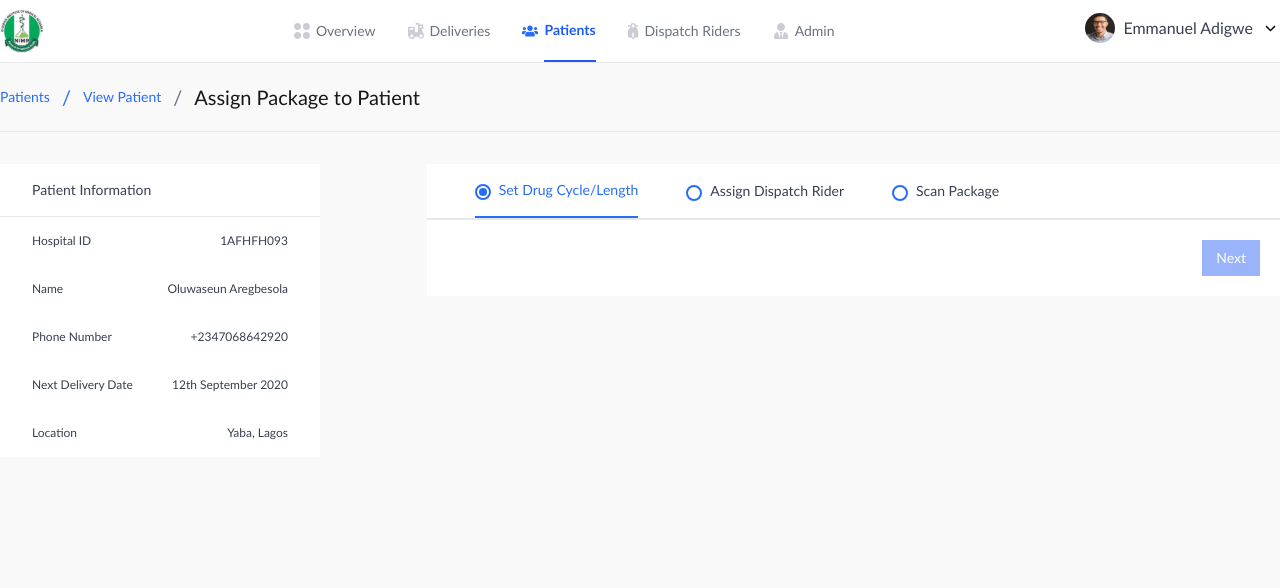
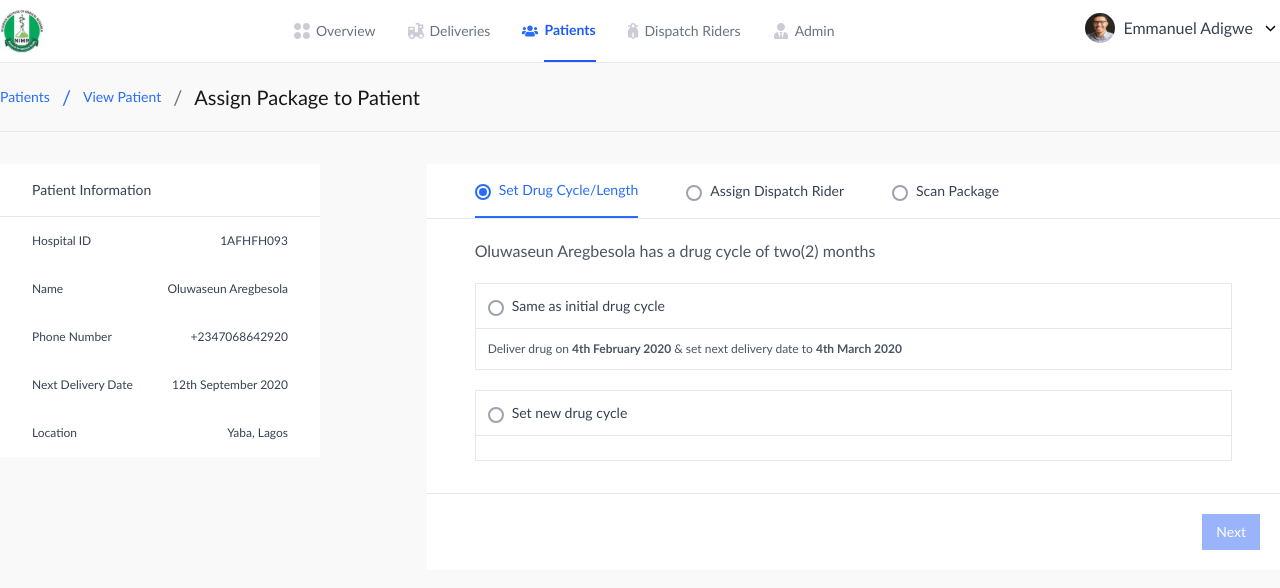
Before and after one commit to mico007/cc_hub_Nimcure_frontend_app, a Next.js app: page /assign-package in a window 1280 px wide. Shown: the top 588 px of the page. Built offline with nearby package versions, Linux system fonts and the light colour scheme; what @ant-design/nextjs-registry would draw is missing.

Commit message:
5th commit

```diff
--- /dev/null
+++ b/app/assign-package/components/SetDrugCycle.tsx
@@ -0,0 +1,54 @@
+import React, {useState} from "react";
+
+interface IProps {
+    setState:  React.Dispatch<React.SetStateAction<boolean>>
+}
+
+const SetDrugCycle = ({setState}:IProps) => {
+
+    const [activeRadioTab, setActiveRadioTab] = useState('');
+
+    const radioTabs = [
+        {id: 'Same as initial drug cycle', label: 'Same as initial drug cycle', paragraph: <>Deliver drug on <span className='font-semibold'>4th February 2020</span> & set next delivery date to <span className='font-semibold'>4th March 2020</span></>},
+        {id: 'Set new drug cycle', label: 'Set new drug cycle'},
+    ];
+
+    return (
+        <div className='mt-5 mb-8 mx-12'>
+            <h3 className='tsxt-xs text-gray-600 mb-5'>
+                Oluwaseun Aregbesola has a drug cycle of two(2) months
+            </h3>
+            <div>
+                {radioTabs.map((tab) => (
+                    <div key={tab.id} className={`border ${activeRadioTab === tab.id && 'border-outlineBlue'} mb-5`}>
+                        <div className={`${activeRadioTab === tab.id && 'border-outlineBlue bg-lightBlueBG'} border-b p-3 flex gap-2 items-start`}>
+                            <div className="grid place-items-center mt-1 cursor-pointer">
+                                <input
+                                    onClick={() => {
+                                        setActiveRadioTab(tab.id)
+                                        setState(false)
+                                    }}
+                                    type="radio"
+                                    id='1'
+                                    defaultChecked={activeRadioTab === tab.id}
+                                    className={`peer col-start-1 row-start-1 appearance-none shrink-0 w-4 h-4 border-2 ${activeRadioTab === tab.id ? 'border-outlineBlue' : 'border-gray-400'} rounded-full cursor-pointer`}
+                                />
+                                {(activeRadioTab === tab.id) && (
+                                    <div className={`pointer-events-none col-start-1 row-start-1 w-2 h-2 rounded-full ${activeRadioTab === tab.id ? 'peer-checked:bg-outlineBlue' : 'peer-checked:bg-gray-400'}`}/>
+                                )}
+                            </div>
+                            <label htmlFor='1' className={`${activeRadioTab === tab.id ? 'text-outlineBlue' : 'text-gray-700 font-light hover:text-black'} text-start cursor-pointer text-sm `}>
+                                {tab.label}
+                            </label>
+                        </div>
+                        <p className='text-xs text-gray-600 p-3'>
+                            {tab?.paragraph}
+                        </p>
+                    </div>
+                ))}
+            </div>
+        </div>
+    )
+}
+
+export default SetDrugCycle
--- a/app/assign-package/page.tsx
+++ b/app/assign-package/page.tsx
@@ -1,18 +1,17 @@
-
 'use client'
 
 import React, {useState} from "react";
 
 import Navbar from "@/app/shared/components/Navbar";
 import PageTitle from "@/app/shared/components/PageTitle";
-import PatientInfo from "@/app/view-patient/components/PatientInfo";
-import DeliveryInfo from "@/app/view-patient/components/DeliveryInfo";
 import Button from "@/app/shared/components/Button";
 import Radio from "@/app/shared/components/Radio";
+import SetDrugCycle from "@/app/assign-package/components/SetDrugCycle";
 
 const AssignPackageToPatient = () => {
 
     const [activeTab, setActiveTab] = useState('Set Drug Cycle/Length');
+    const [isBtnDisabled, setIsBtnDisabled] = useState(true);
 
     const tabs = [
         {id: 'Set Drug Cycle/Length', label: 'Set Drug Cycle/Length'},
@@ -39,7 +38,8 @@ const AssignPackageToPatient = () => {
                                 Patient Information
                             </h3>
                             <div className='flex items-center justify-between'>
-                               <h3 className='text-gray-700 text-xs font-light pl-8 py-4 cursor-pointer'>Hospital ID</h3>
+                                <h3 className='text-gray-700 text-xs font-light pl-8 py-4 cursor-pointer'>Hospital
+                                    ID</h3>
                                 <span className='rounded-full text-gray-700 mr-8 text-xs '>1AFHFH093</span>
                             </div>
                             <div className='flex items-center justify-between'>
@@ -47,11 +47,13 @@ const AssignPackageToPatient = () => {
                                 <span className='rounded-full text-gray-700 mr-8 text-xs '>Oluwaseun Aregbesola</span>
                             </div>
                             <div className='flex items-center justify-between'>
-                               <h3 className='text-gray-700 text-xs font-light pl-8 py-4 cursor-pointer'>Phone Number</h3>
+                                <h3 className='text-gray-700 text-xs font-light pl-8 py-4 cursor-pointer'>Phone
+                                    Number</h3>
                                 <span className='rounded-full text-gray-700 mr-8 text-xs '>+2347068642920</span>
                             </div>
                             <div className='flex items-center justify-between'>
-                               <h3 className='text-gray-700 text-xs font-light pl-8 py-4 cursor-pointer'>Next Delivery Date</h3>
+                                <h3 className='text-gray-700 text-xs font-light pl-8 py-4 cursor-pointer'>Next Delivery
+                                    Date</h3>
                                 <span className='rounded-full text-gray-700 mr-8 text-xs '>12th September 2020</span>
                             </div>
                             <div className='flex items-center justify-between'>
@@ -66,7 +68,10 @@ const AssignPackageToPatient = () => {
                         <div className='border-b px-12'>
                             <div className='flex items-center space-x-12'>
                                 {tabs.map((tab) => (
-                                   <div key={tab.id} onClick={() => setActiveTab(tab.id)}
+                                    <div key={tab.id} onClick={() => {
+                                        setActiveTab(tab.id)
+                                        setIsBtnDisabled(true)
+                                    }}
                                          className={`flex items-center justify-center text-sm space-x-3 ${
                                              activeTab === tab.id
                                                  ? 'border-b-2 border-outlineBlue text-outlineBlue'
@@ -79,12 +84,14 @@ const AssignPackageToPatient = () => {
                                 ))}
                             </div>
                         </div>
-                       {activeTab === 'Patient Information' && <PatientInfo/>}
-                       {activeTab === 'Delivery Information' && <DeliveryInfo/>}
+
+                        {/* Set Drug Cycle */}
+
+                        {activeTab === 'Set Drug Cycle/Length' && <SetDrugCycle setState={setIsBtnDisabled}/>}
 
                         <div className='border-t p-5'>
                             <div className='flex justify-end'>
-                           <Button btnText='Next' type='button' disabled={true} rootClassName='text-sm disabled:cursor-not-allowed opacity-45' />
+                                <Button btnText='Next' type='button' disabled={isBtnDisabled} rootClassName='text-sm disabled:cursor-not-allowed disabled:opacity-45'/>
                             </div>
                         </div>
                     </div>
--- a/app/patients/components/PatientsTable.tsx
+++ b/app/patients/components/PatientsTable.tsx
@@ -1,4 +1,5 @@
 /* eslint-disable */
+
 'use client'
 
 import {useRouter} from "next/navigation";
--- a/app/patients/components/patients.tsx
+++ b/app/patients/components/patients.tsx
@@ -20,7 +20,7 @@ const Patients = () => {
                         <p className='font-semibold text-gray-700 text-sm'>Hospital ID</p>
                         <Image src={DownArrowIcon} alt='down arrow icon'/>
                     </div>
-                    <div className='border  flex items-center space-x-2 px-3 py-1'>
+                    <div className='border  flex items-center space-x-2 px-3 py-1 w-1/5'>
                         <Image src={SearchIcon} alt='search icon'/>
                         <input type="text" placeholder='Search by patient name, id'
                                className='focus:outline-none bg-transparent placeholder:font-light text-sm'/>
--- a/app/shared/components/Button.tsx
+++ b/app/shared/components/Button.tsx
@@ -1,5 +1,6 @@
+/* eslint-disable */
+
 import Image from "next/image";
-
 
 interface IProps {
     btnText: string;
@@ -7,7 +8,6 @@ interface IProps {
     type: "submit" | "button";
     onButtonClick?: () => void;
     rootClassName?: string;
-    // eslint-disable-next-line
     icon?: any;
     disabled?: boolean;
 }
--- a/app/shared/components/Radio.tsx
+++ b/app/shared/components/Radio.tsx
@@ -2,7 +2,7 @@
 interface IProps {
     label: string;
     id: string;
-    activeTab: string;
+    activeTab?: string;
 }
 
 const Radio = ({label, id, activeTab}:IProps) => {
@@ -13,11 +13,11 @@ const Radio = ({label, id, activeTab}:IProps) => {
                 <input
                     type="radio"
                     id={id}
-                    defaultChecked={id === activeTab}
-                    className="peer col-start-1 row-start-1 appearance-none shrink-0 w-4 h-4 border-2 border-outlineBlue rounded-full cursor-pointer"
+                    defaultChecked={activeTab === activeTab }
+                    className={`peer col-start-1 row-start-1 appearance-none shrink-0 w-4 h-4 border-2 ${activeTab === id ? 'border-outlineBlue' : 'border-gray-400'} rounded-full cursor-pointer`}
                 />
-                {(id === activeTab) && (
-                    <div className="pointer-events-none col-start-1 row-start-1 w-2 h-2 rounded-full peer-checked:bg-outlineBlue"/>
+                {(activeTab  === id) && (
+                    <div className={`pointer-events-none col-start-1 row-start-1 w-2 h-2 rounded-full ${activeTab === id ? 'peer-checked:bg-outlineBlue' : 'peer-checked:bg-gray-400'} `}/>
                 )}
             </div>
             <label htmlFor={id} className="text-start cursor-pointer">{label}</label>
```
Also changed, not shown: app/page.tsx (+4 -4 lines). Lines whose indentation alone changed are shown as unchanged.
